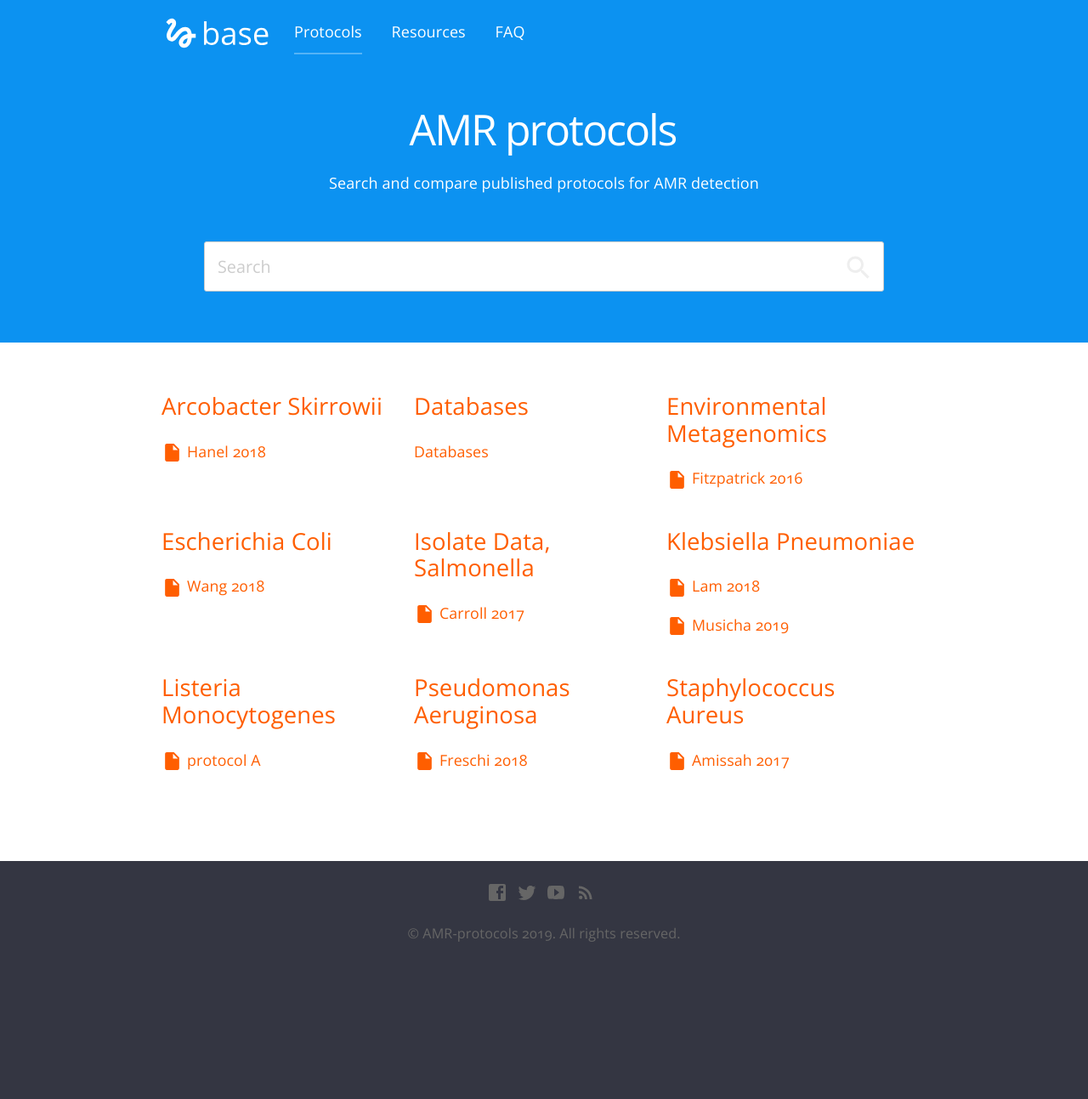
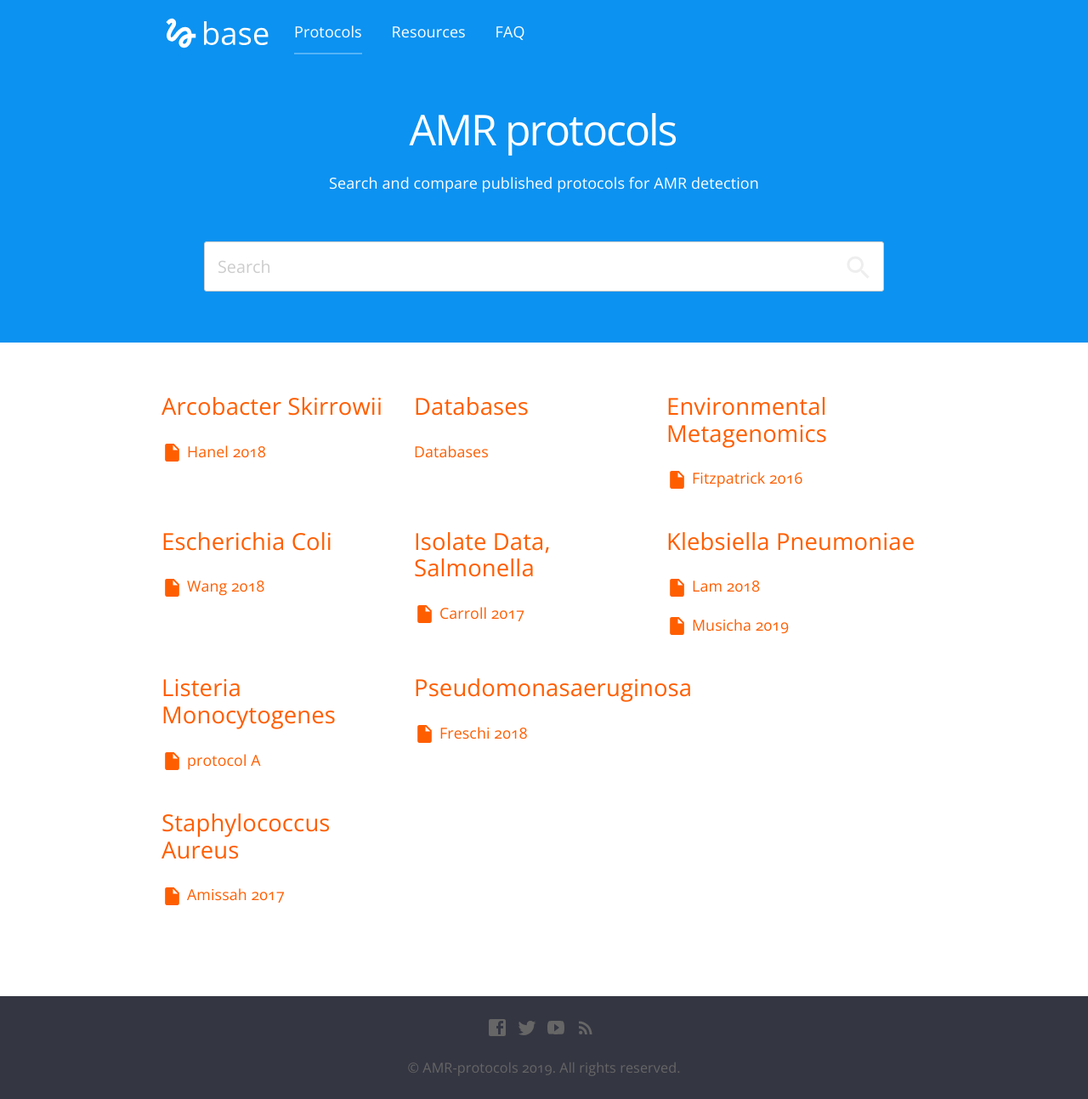
Before and after one commit to food-safety-bioinformatics-hackathon/AMR-protocols, a Jekyll site: the page built from docs/index.html, in a window 1280 px wide. Shown: the whole page at 85% size. Built offline with Jekyll 4.4.1, drawn with Linux system fonts in a browser that asks for light colours; nearby versions of some CDN libraries; comment, search, counter and statistics services are not loaded; before the commit the page ends 1134 px from its top, so only the background shows below that.

```diff
--- a/docs/_posts/2019-06-04-freschi2018.md
+++ b/docs/_posts/2019-06-04-freschi2018.md
@@ -2,7 +2,7 @@
 date: 2019-06-04
 title: Freschi 2018
 categories:
-  - Pseudomonas aeruginosa
+  - Pseudomonasaeruginosa
 description: AMR analysis on 1311 high-quality P. aeruginosa genomes
 type: Document
 related_post:
```
